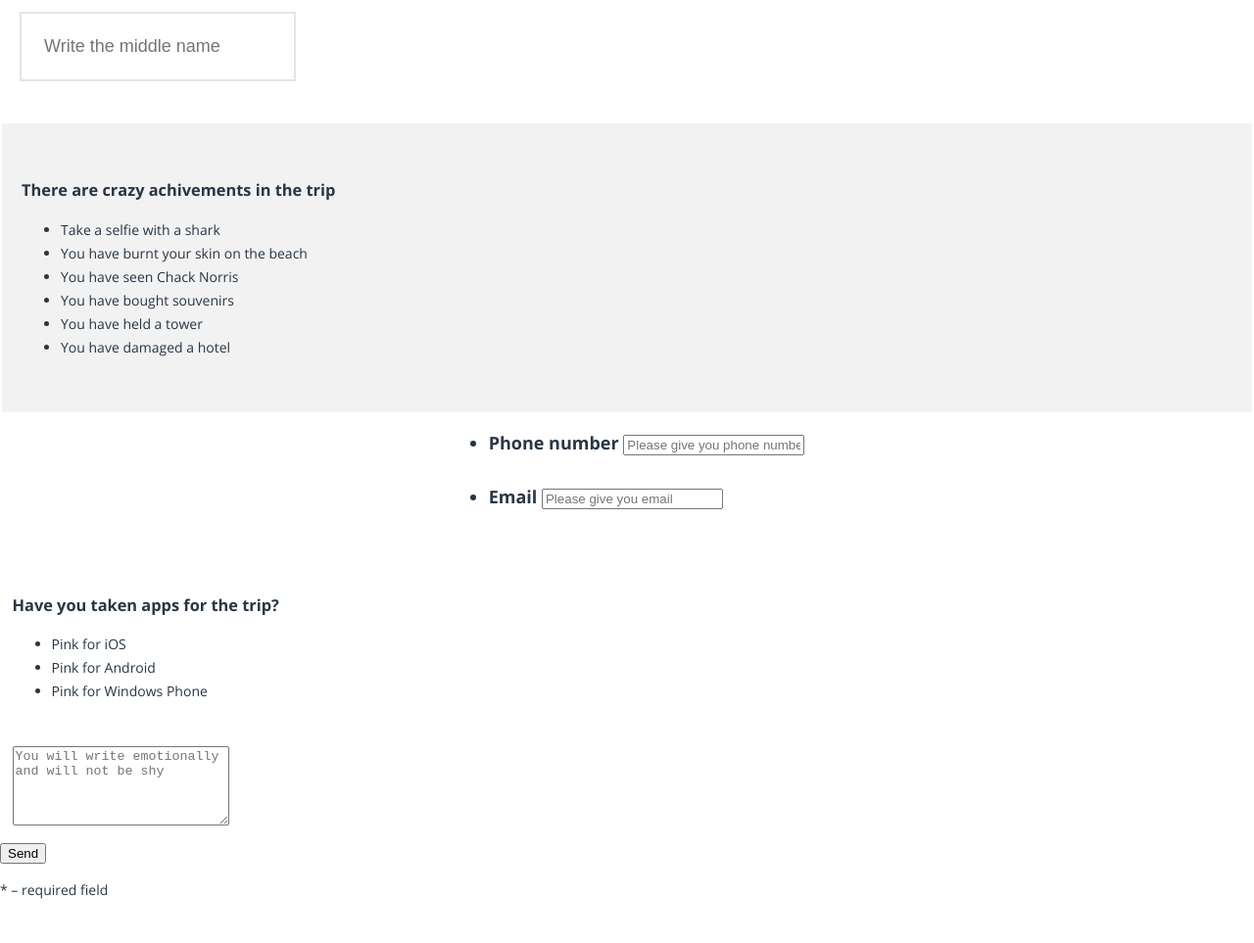
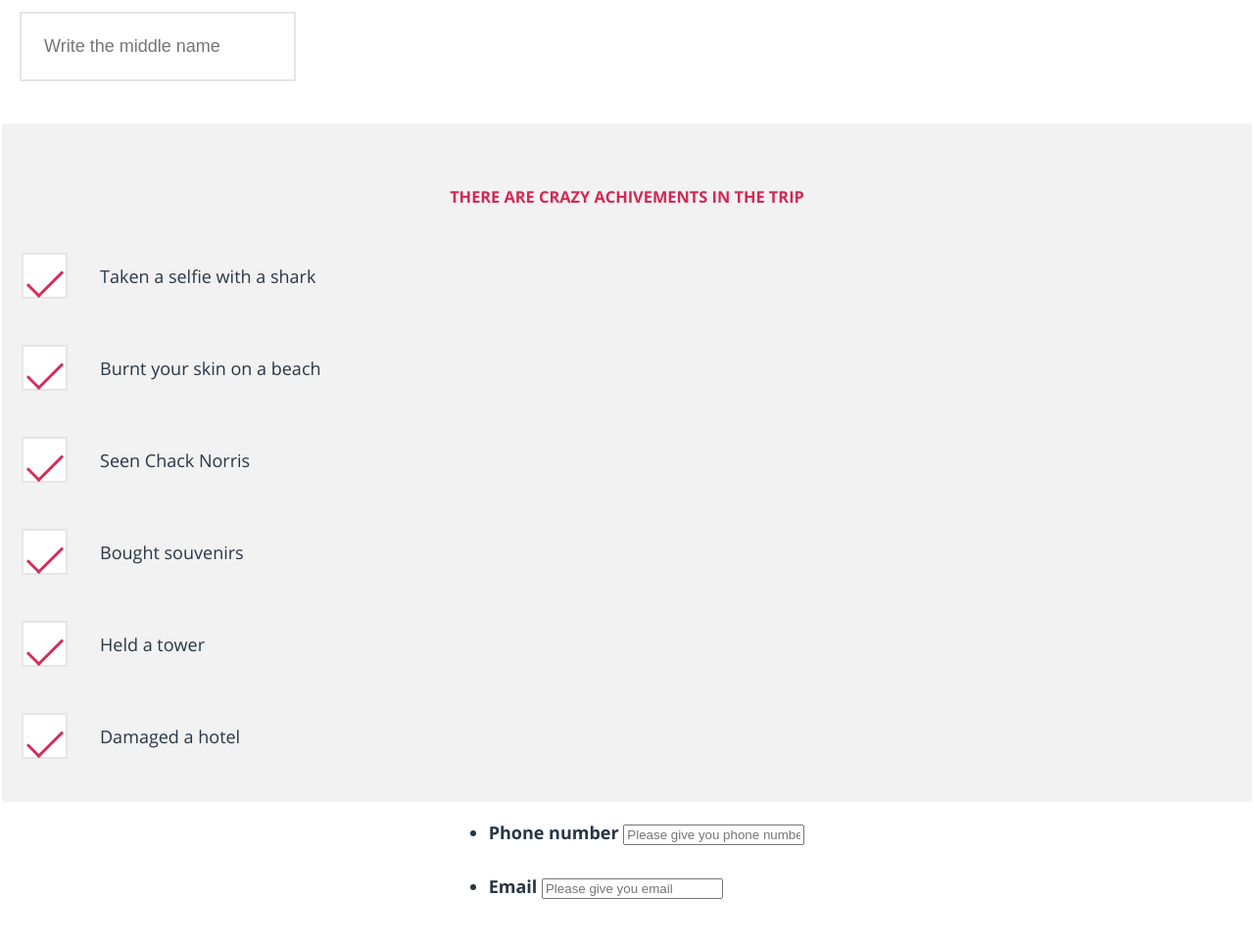
Before and after one commit to harlov-va/pink, a website: page source/form.html in a window 1280 px wide. Shown: the part 1009-1972 px from the top of the page at 98% size. Drawn offline with nearby package versions, Linux system fonts and the light colour scheme; files that its build step writes are made by us from their sources; files whose address does not match are found by name.

Commit message:
I've been coding achivements.scss

```diff
--- a/source/form.html
+++ b/source/form.html
@@ -61,27 +61,27 @@
             <h3 class="achivements__title">There are crazy achivements in the trip</h3>
             <ul class="achivements__list">
               <li class="achivements__item">
-                <label class="achivements__label" for="selfie">Take a selfie with a shark</label>
+                <label class="achivements__label" for="selfie">Taken a selfie with a shark</label>
                 <input class="achivements__checkbox visually-hidden" name="selfie" type="checkbox" id="selfie" checked>
               </li>
               <li class="achivements__item">
-                <label class="achivements__label" for="beach">You have burnt your skin on the beach</label>
+                <label class="achivements__label" for="beach">Burnt your skin on a beach</label>
                 <input class="achivements__checkbox visually-hidden" name="beach" type="checkbox" id="beach" checked>
               </li>
               <li class="achivements__item">
-                <label class="achivements__label" for="chack">You have seen Chack Norris</label>
+                <label class="achivements__label" for="chack">Seen Chack Norris</label>
                 <input class="achivements__checkbox visually-hidden" name="chack" type="checkbox" id="chack" >
               </li>
               <li class="achivements__item">
-                <label class="achivements__label" for="souvenirs">You have bought souvenirs</label>
+                <label class="achivements__label" for="souvenirs">Bought souvenirs</label>
                 <input class="achivements__checkbox visually-hidden" name="souvenirs" name="middlename" type="checkbox" id="souvenirs" >
               </li>
               <li class="achivements__item">
-                <label class="achivements__label" for="tower">You have held a tower</label>
+                <label class="achivements__label" for="tower">Held a tower</label>
                 <input class="achivements__checkbox visually-hidden" name="tower" type="checkbox" id="tower" checked>
               </li>
               <li class="achivements__item">
-                <label class="achivements__label" for="hotel">You have damaged a hotel</label>
+                <label class="achivements__label" for="hotel">Damaged a hotel</label>
                 <input class="achivements__checkbox visually-hidden" name="hotel" type="checkbox" id="hotel" >
               </li>
             </ul>
--- a/source/sass/blocks/achivements.scss
+++ b/source/sass/blocks/achivements.scss
@@ -1,4 +1,63 @@
 .achivements {
-    padding: 40px 20px;
+    padding: 44px 20px;
     background-color: #f2f2f2;
+
+
+    .achivements__title {
+        margin-bottom: 42px;
+        line-height: 30px;
+        color: #d22856;
+        text-align: center;
+        text-transform: uppercase;
+    }
+    .achivements__list {
+        margin: 0;
+        padding: 0;
+        list-style: none;
+    }
+    .achivements__item {
+        margin-bottom: 47px;
+    }
+    .achivements__item:last-child {
+        margin-bottom: 0;
+    }
 }
+
+.achivements__label {
+    display: flex;
+    align-items: center;
+    position: relative;
+    // padding-left: 52px;
+    // text-align: center;
+    font-size: 18px;
+    line-height: 30px;
+
+    &::before {
+        content: "";
+        // position: absolute;
+        // display: block;
+        left: 0;
+        width: 43px;
+        height: 43px;
+        margin-right: 33px;
+        // min-height: 43px;
+        flex-shrink: 0;
+
+        background-color: white;
+        border: 2px solid #e5e5e5;
+    }
+    &::after {
+        content: "";
+        position: absolute;
+        top: 9px;
+        left: 15px;
+        width: 15px;
+        height: 33px;
+        flex-shrink: 0;
+
+        background-color: transparent;
+        border: 3px solid #d4305c;
+        border-width: 0 3px 3px 0;
+        transform: rotate(45deg);
+    }
+}
```
